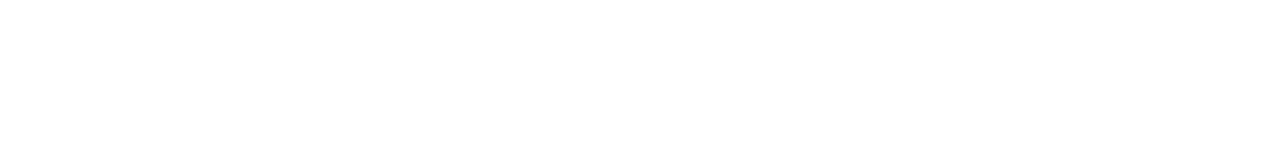
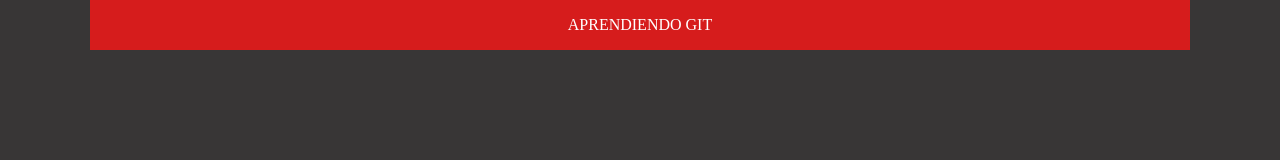
Before and after one commit to maicoltf015/proyecto-git, a plain HTML site: page index.html in a window 1280 px wide. Drawn offline with Linux system fonts and the light colour scheme.

Commit message:
version 0.0.2

```diff
--- a/index.html
+++ b/index.html
@@ -5,12 +5,17 @@
     <meta name="viewport" content="width=device-width, initial-scale=1.0">
     <meta http-equiv="X-UA-Compatible" content="ie=edge">
     <title>Git - Github Class</title>
+
+    <link rel="stylesheet" href="page.css">
 </head>
 <body>
     <div class="page-content">
         <header class="header">
-
+            <div class="logo">APRENDIENDO GIT</div>
         </header>
+        <main class="content">
+            <section class="about-me"></section>
+        </main>
     </div>
 </body>
 </html>
--- a/page.css
+++ b/page.css
@@ -0,0 +1,33 @@
+*{
+    padding: 0;
+    margin: 0;
+}
+
+body{
+    background: rgb(56, 54, 54);
+}
+
+.page-content{
+    width: 90%;
+    max-width: 1100px;
+    margin: 0 auto;
+    display: grid;
+    gap: 20px;
+
+    grid-template-columns: 1fr 5fr 1fr;
+    grid-template-rows: repeat(3, auto));
+    grid-template-areas: "header header header" ;
+}
+
+.page-content > .header{
+    background: rgb(214, 28, 28);
+    text-align: center;
+    color: white;
+    grid-area: header;
+    align-items: center;
+    min-height: 50px;
+    display: flex;
+    vertical-align: center;
+    text-align: center;
+    justify-content: center;
+}
```
Also changed, not shown: git-command.txt.
